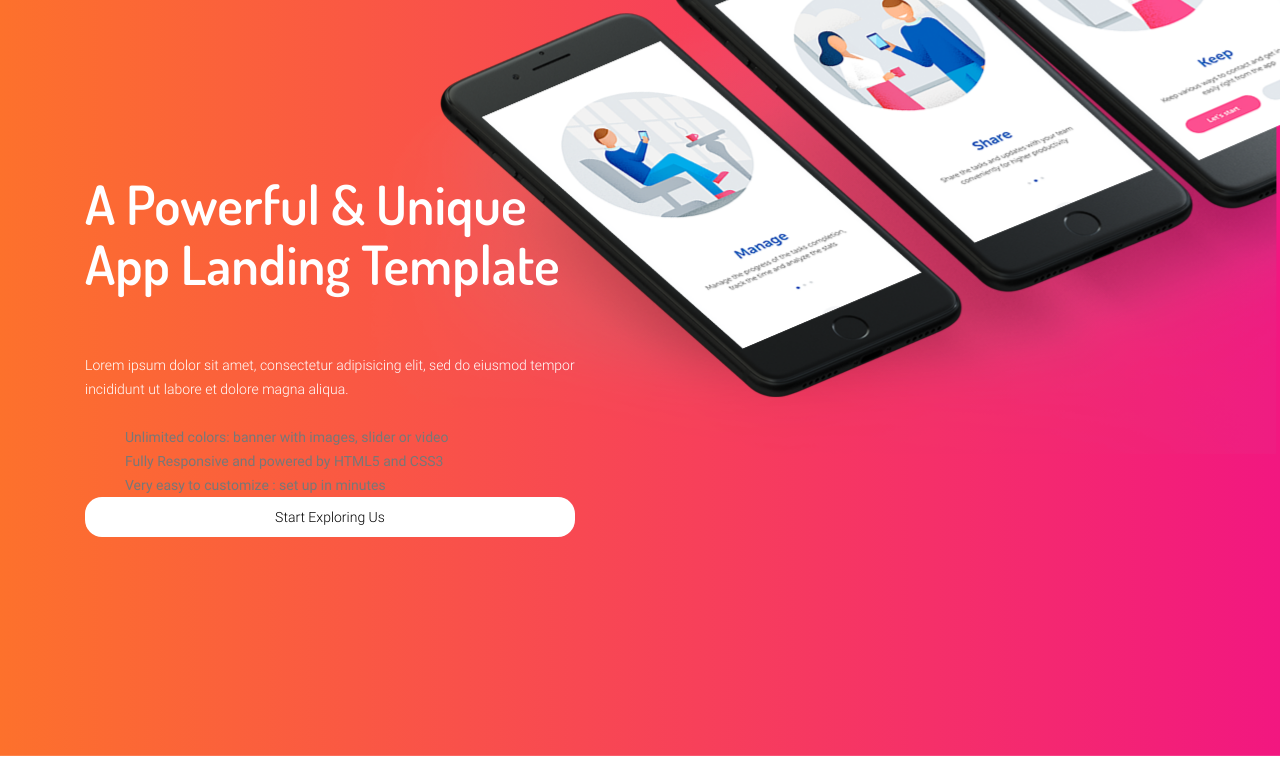
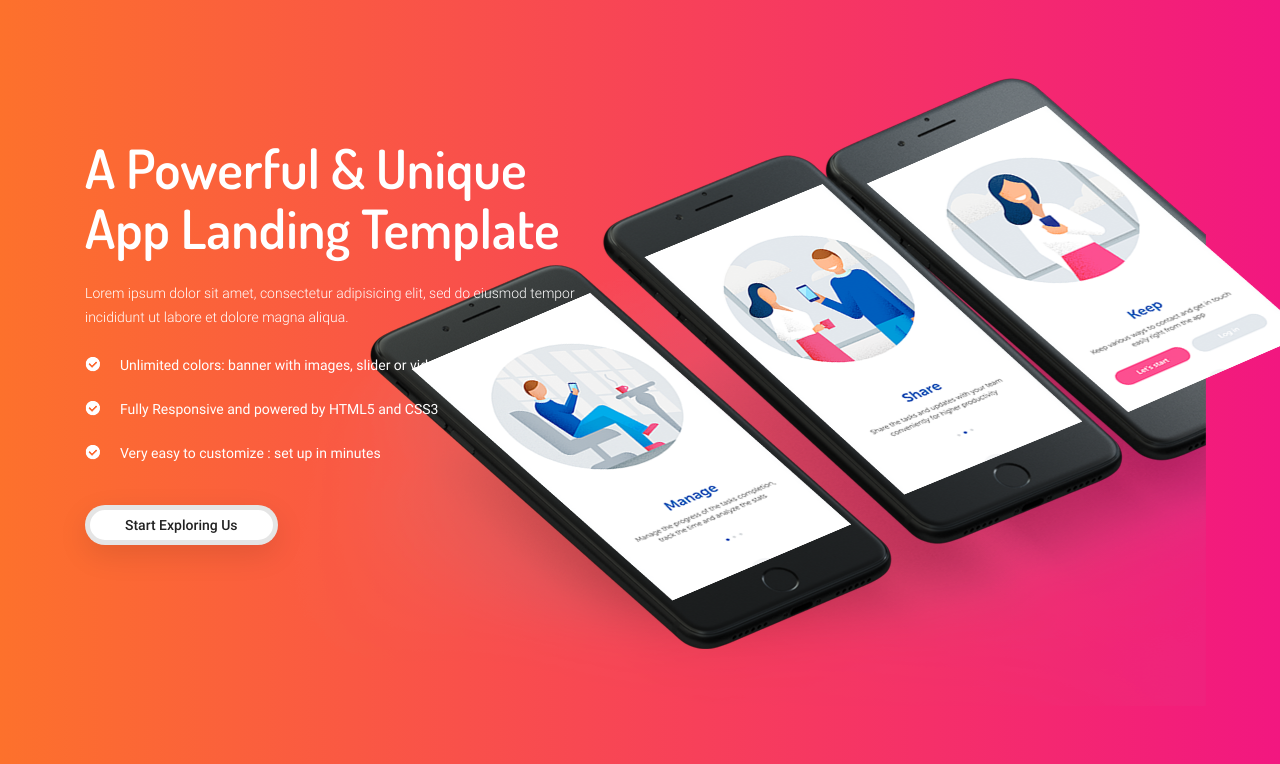
Before and after one commit to JaggKerby/Projects, a website: page Test_maket/app/index.html in a window 1280 px wide. Shown: the part 89-853 px from the top of the page. Drawn offline with nearby package versions, Linux system fonts and the light colour scheme; files that its build step writes are made by us from their sources.

Commit message:
in progress
in progress

```diff
--- a/Test_maket/app/index.html
+++ b/Test_maket/app/index.html
@@ -44,7 +44,7 @@
                         <li class="list__item">Fully Responsive and powered by&nbsp;HTML5 and CSS3</li>
                         <li class="list__item">Very easy to&nbsp;customize : set up&nbsp;in&nbsp;minutes</li>
                     </ul>
-                    <button class="btn">Start Exploring Us</button>
+                    <button class="btn apptemp__btn">Start Exploring Us</button>
             </section>
         </div>
     </header>
--- a/Test_maket/app/scss/style.scss
+++ b/Test_maket/app/scss/style.scss
@@ -1,5 +1,6 @@
 @import '../css/normolize.min.css';
 @import 'fonts';
+
 @mixin button-reset {
     padding: 0;
     border: none;
@@ -42,8 +43,8 @@ a, li {
     background: linear-gradient(to right, #fd712c 0%, #f21780 100%);
     background-image: url(/img/iPhones.png), linear-gradient(to right, #fd712c 0%, #f21780 100%);
     background-repeat: no-repeat;
-    background-position: 146% -39%;
-    background-size: auto;}
+    background-position: 113% 74%;
+}
 .header__inner {
     display: flex;
     justify-content: space-between;
@@ -79,10 +80,11 @@ a, li {
 }
 .btn {
     @include button-reset;
-    color: #000;
+    color: #222222;
     border-radius: 17px;
     background-color: #ffffff;
     padding: 8px 30px;
+    font-weight: 500;
 }
 .apptemp {
     display: flex;
@@ -97,6 +99,7 @@ a, li {
     font-weight: 600;
     line-height: 60px;
     padding: 0 0 23px 0;
+    margin: 0;
 }
 .apptemp__txt {
     color: #ffffff;
@@ -104,4 +107,31 @@ a, li {
 }
 .apptemp__list {
     font-weight: 400;
+    color: #ffffff;
+    padding: 0 0 40px 20px;
 }
+.list__item {
+    padding-left: 15px;
+    position: relative;
+    &::before {
+        content: '';
+        position: absolute;
+        top: 4px;
+        left: -20px;
+        width: 15px;
+        height: 15px;
+        background-image: url(/img/check.png);
+    }
+    &.list__item:not(:last-child) {
+        padding-bottom: 20px;
+    }
+}
+.apptemp__btn {
+    padding:  0px 35px 0px;
+    align-self: flex-start;
+    box-shadow: 0 10px 30px rgba(0, 0, 0, 0.1);
+    border-radius: 20px;
+    border: 5px solid rgba(0, 0, 0, 0.1);
+    font-weight: 500;
+    line-height: 30px;
+}
```
Also changed, not shown: Test_maket/app/css/style.min.css, Test_maket/app/img/check.png (added), Test_maket/app/img/.png (added).
